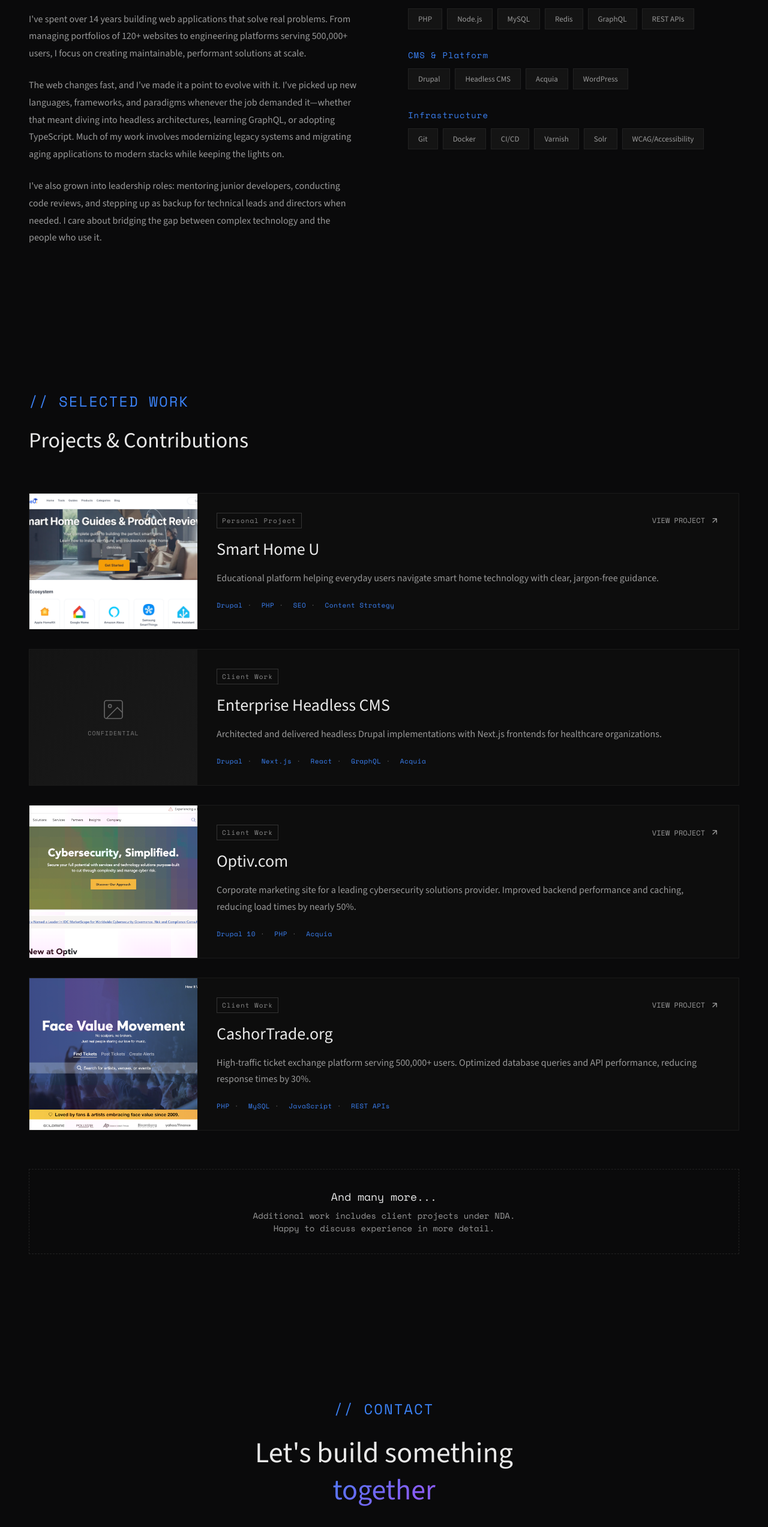
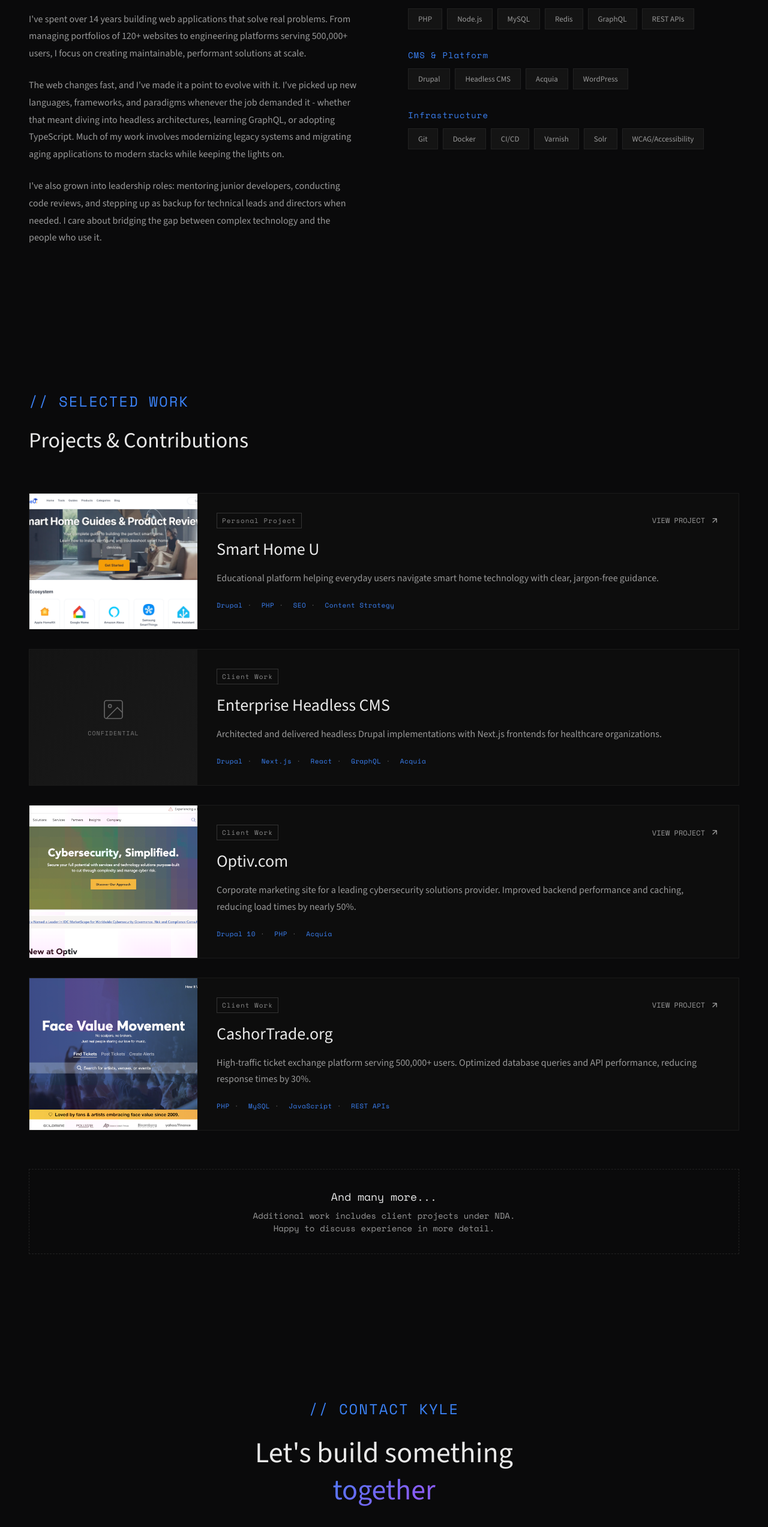
Before and after one commit to kpiontek/portfolio, a React (Vite) app: page / in a window 1280 px wide. Shown: the part 1140-3686 px from the top of the page at 60% size. Built offline with nearby package versions, Linux system fonts and the light colour scheme.

Commit message:
Rename the contact label and remove the footer credit

```diff
--- a/src/Portfolio.jsx
+++ b/src/Portfolio.jsx
@@ -245,7 +245,7 @@
                 </p>
                 <p className="about-text">
                   The web changes fast, and I've made it a point to evolve with it. I've picked up
-                  new languages, frameworks, and paradigms whenever the job demanded it—whether that
+                  new languages, frameworks, and paradigms whenever the job demanded it - whether that
                   meant diving into headless architectures, learning GraphQL, or adopting TypeScript.
                   Much of my work involves modernizing legacy systems and migrating aging applications
                   to modern stacks while keeping the lights on.
@@ -347,7 +347,7 @@
         {/* Contact Section */}
         <section id="contact" className="section">
           <div className="container-narrow scroll-fade contact-content">
-            <div className="section-label">// CONTACT</div>
+            <div className="section-label">// CONTACT KYLE</div>
             <h2 className="section-title-large">
               Let's build something<br />
               <span className="gradient-text">together</span>
@@ -378,8 +378,8 @@
       </main>
 
       <footer className="footer">
-        <div className="footer-text footer-copyright">© 2026 Kyle Piontek</div>
-        <div className="footer-text footer-credit">Works on my machine ¯\(ツ)/¯</div>
+        <div className="footer-text footer-copyright">© {new Date().getFullYear()} Kyle Piontek</div>
+        <div className="footer-text footer-credit">No divs were harmed in the making of this website</div>
       </footer>
     </div>
   );
```
